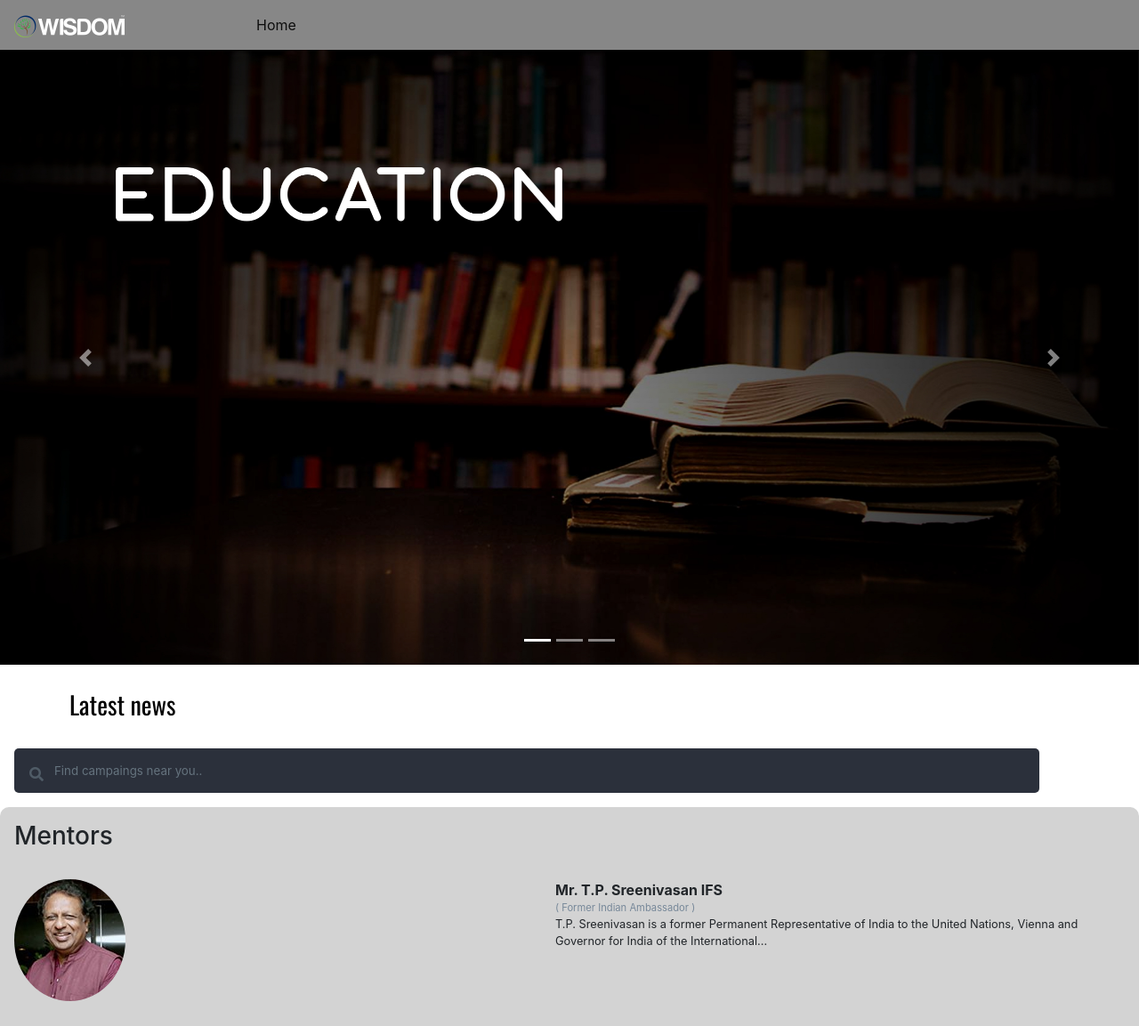
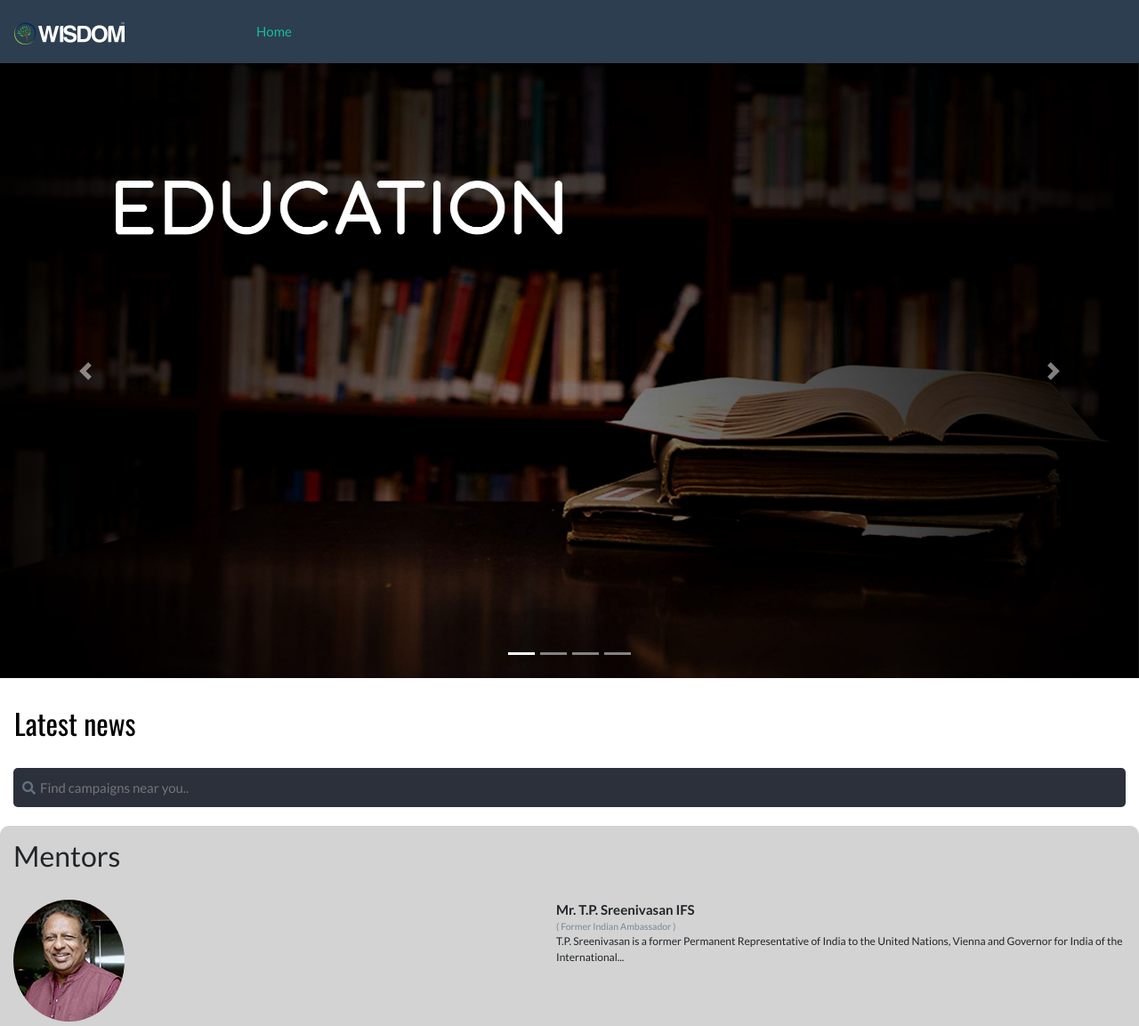
Before and after one commit to ParadoxZero/ZealHack, a Django app: page / in a window 1280 px wide. Shown: the top 1153 px of the page at 89% size. Run offline with Django 3.2, Linux system fonts and the light colour scheme; data comes from the database, SQL or seed files in the repository; data that the repository does not hold is empty; some libraries are stand-ins or nearby versions.

Commit message:
modified index.html

```diff
--- a/wisdom/static/wisdom/my.js
+++ b/wisdom/static/wisdom/my.js
@@ -5,26 +5,6 @@ $(document).ready(function () {
         warp:true
     });
 
-    // $('.carousel-caption')[0].style.display = "none";
-    // console.log($('.carousel-img'));
-    console.log($(window).width());
-    if($(window).width() < 768){
-        $('.carousel-img').each(function () {
-            // console.log($(this)[0].src="img/abigail-keenan-27292-s333r-1.jpg")
-        })
-    }
-    $('.carousel-img').hover(function () {
-        // $(this).css("display" ,"inherit");
-
-       $($(this)[0].nextElementSibling)[0].style.display="inherit";
-       $(this)[0].style.opacity = 0.5;
-    },function () {
-        $('.carousel-caption').each(function () {
-            $(this)[0].style.display = 'none';
-            $($(this)[0].previousElementSibling)[0].style.opacity = 1;
-            // console.log($(this));
-        });
-    });
 //    Search click
     $("body").click(function (e) {
         if(e.target.id === "search"){
--- a/wisdom/static/wisdom/style.css
+++ b/wisdom/static/wisdom/style.css
@@ -30,7 +30,7 @@ body{
     font-size: medium;
 }
 .latest{
-    width: 90vw;
+    /* width: 90vw; */
     font-family: 'Oswald', sans-serif;
     margin: auto;
 }
@@ -51,12 +51,29 @@ body{
 .item i{
     padding: 1.5em;
 }
+/* Search box */
+.searchbox {
+    margin: 2em 1em;
+    border-radius: 5px;
+    background-color: #2b303b;
+    color: #63717f;
+    padding: 10px;
+}
+.searchbox:hover {
+    background-color: rgba(0, 0, 0, 0.07);
+}
+.searchbox input, .searchbox input:hover {
+    width:80%;
+    outline: none;
+    background-color: transparent;
+    border: none;
+}
 /*search bar*/
 .section-2{
-    width: 90vw;
+    /* width: 90vw; */
     height: 50px;
 }
-.find-campain{
+.find-campaign{
     margin: 2em 1em;
 }
 .container-1{
@@ -66,7 +83,7 @@ body{
     position: relative;
 }
 .container-1 input#search{
-    width: 90vw;
+    width: 100%;
     height: 50px;
     background: #2b303b;
     border: none;
--- a/wisdom/templates/wisdom/index.html
+++ b/wisdom/templates/wisdom/index.html
@@ -4,14 +4,15 @@
 <head>
     <meta charset="utf-8">
     <meta name="viewport" content="width=device-width, initial-scale=1, shrink-to-fit=no">
-    <link rel="stylesheet" href="https://maxcdn.bootstrapcdn.com/bootstrap/4.0.0/css/bootstrap.min.css" integrity="sha384-Gn5384xqQ1aoWXA+058RXPxPg6fy4IWvTNh0E263XmFcJlSAwiGgFAW/dAiS6JXm" crossorigin="anonymous">
+    <!-- <link rel="stylesheet" href="https://maxcdn.bootstrapcdn.com/bootstrap/4.0.0/css/bootstrap.min.css" integrity="sha384-Gn5384xqQ1aoWXA+058RXPxPg6fy4IWvTNh0E263XmFcJlSAwiGgFAW/dAiS6JXm" crossorigin="anonymous"> -->
+    <link rel="stylesheet" href="https://bootswatch.com/4/flatly/bootstrap.min.css" />
     <link href="https://use.fontawesome.com/releases/v5.0.6/css/all.css" rel="stylesheet">
     <link rel="stylesheet" href={% static 'wisdom/style.css' %}>
 
     <title>Wisdom Initiatives</title>
 </head>
 <body>
-<nav class="navbar navbar-expand-lg navbar-light ">
+<nav class="navbar navbar-expand-lg navbar-dark bg-primary">
     <a class="navbar-brand" href="#"><img src="img/wisdomstraight.png"></a>
     <button class="navbar-toggler" type="button" data-toggle="collapse" data-target="#navbarNavAltMarkup" aria-controls="navbarNavAltMarkup" aria-expanded="false" aria-label="Toggle navigation">
         <span class="navbar-toggler-icon"></span>
@@ -28,6 +29,7 @@
             <li data-target="#zeal-highlights" data-slide-to="0" class="active"></li>
             <li data-target="#zeal-highlights" data-slide-to="1"></li>
             <li data-target="#zeal-highlights" data-slide-to="2"></li>
+            <li data-target="#zeal-highlights" data-slide-to="3"></li>
         </ol>
         <div class="carousel-inner">
             <div class="carousel-item active">
@@ -81,29 +83,20 @@
             </a>
         {% endfor %}
     </div>
-{#        <div class="item">#}
-{#            <i class="fab fa-accusoft"></i>#}
-{#            <div class="content">#}
-{#                Blah Blah me too haha#}
-{#            </div>#}
-{#        </div>#}
-{#        <div class="item">#}
-{#            <i class="fab fa-accusoft"></i>#}
-{#            <div class="content">#}
-{#                Blah Blah me too haha#}
-{#            </div>#}
-{#        </div>#}
-    </div>
 </div>
 <div class="section-2">
-    <div class="find-campain">
-        <div class="box">
+    <!-- <div class="find-campaign"> -->
+        <div class="searchbox">
+            <span class="icon"><i class="fa fa-search"></i></span>
+            <input type="search" id="search" placeholder="Find campaigns near you.." />
+        </div>
+        <!-- <div class="box">
             <div class="container-1">
                 <span class="icon"><i class="fa fa-search"></i></span>
                 <input type="search" id="search" placeholder="Find campaings near you.." />
             </div>
-        </div>
-    </div>
+        </div> -->
+    <!-- </div> -->
 
 </div>
 <div class="section-3">
--- a/wisdom/templates/wisdom/service-list.html
+++ b/wisdom/templates/wisdom/service-list.html
@@ -5,13 +5,14 @@
     <meta charset="UTF-8">
     <title>Service-list</title>
     <meta name="viewport" content="width=device-width, initial-scale=1, shrink-to-fit=no">
-    <link rel="stylesheet" href="https://maxcdn.bootstrapcdn.com/bootstrap/4.0.0/css/bootstrap.min.css" integrity="sha384-Gn5384xqQ1aoWXA+058RXPxPg6fy4IWvTNh0E263XmFcJlSAwiGgFAW/dAiS6JXm" crossorigin="anonymous">
+    <!-- <link rel="stylesheet" href="https://maxcdn.bootstrapcdn.com/bootstrap/4.0.0/css/bootstrap.min.css" integrity="sha384-Gn5384xqQ1aoWXA+058RXPxPg6fy4IWvTNh0E263XmFcJlSAwiGgFAW/dAiS6JXm" crossorigin="anonymous"> -->
+    <link rel="stylesheet" href="https://bootswatch.com/4/flatly/bootstrap.min.css" />
     <link href="https://use.fontawesome.com/releases/v5.0.6/css/all.css" rel="stylesheet">
     <link rel="stylesheet" href="{% static 'wisdom/service-list.css' %}">
 
 </head>
 <body>
-<nav class="navbar navbar-expand-lg navbar-light ">
+<nav class="navbar navbar-expand-lg navbar-dark bg-primary">
     <a class="navbar-brand" href="#"><img src="img/wisdomstraight.png"></a>
     <button class="navbar-toggler" type="button" data-toggle="collapse" data-target="#navbarNavAltMarkup" aria-controls="navbarNavAltMarkup" aria-expanded="false" aria-label="Toggle navigation">
         <span class="navbar-toggler-icon"></span>
```
